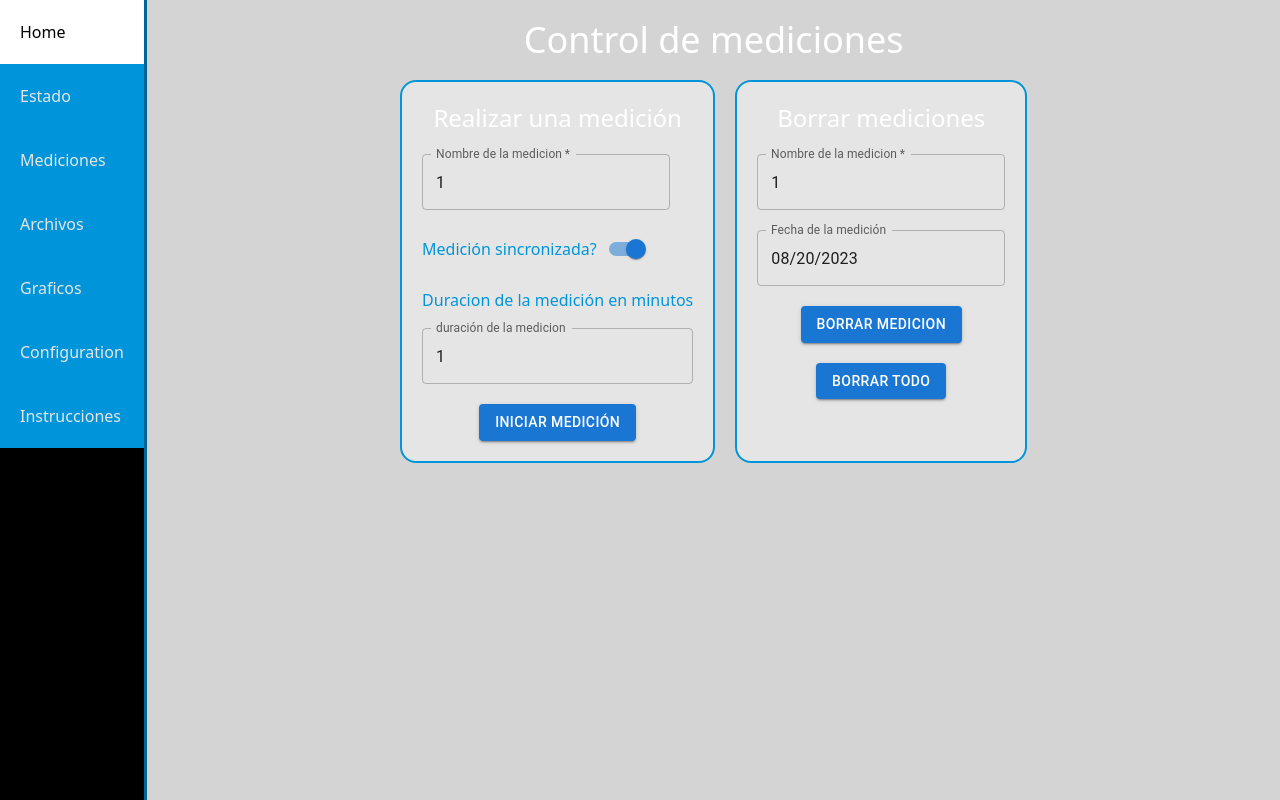
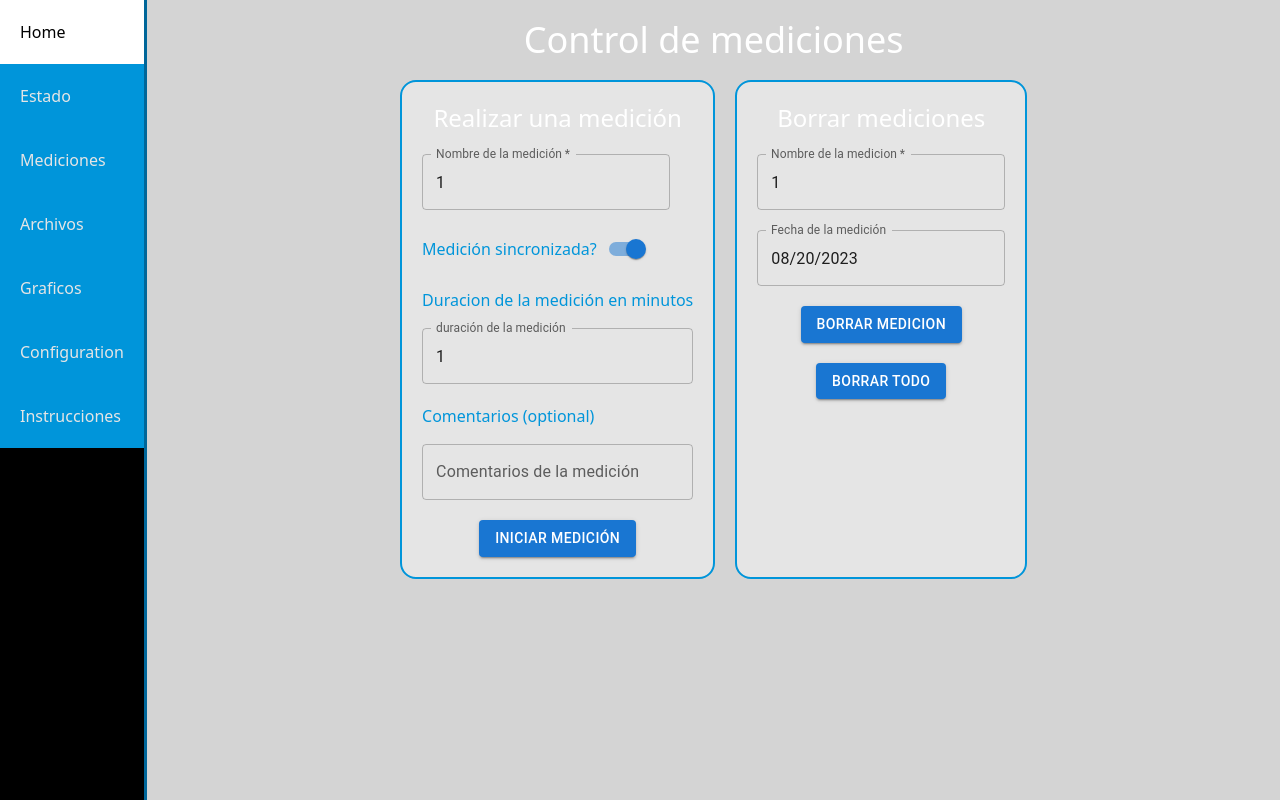
Before and after one commit to lucamazzer/SHM-React-website, a Next.js app in the folder shm-nextjs-website/: page /Messures in a window 1280 px wide. Built offline with nearby package versions, Linux system fonts and the light colour scheme; no server answers.

Commit message:
feat: add comments to measure

```diff
--- a/shm-nextjs-website/src/Services/Measures.api.js
+++ b/shm-nextjs-website/src/Services/Measures.api.js
@@ -6,6 +6,7 @@ export const initMeasure = async ({
   id,
   sync,
   timeout,
+  comment,
 }) => {
   try {
     const { data, error } = await api.post('init_measure', {
@@ -14,6 +15,7 @@ export const initMeasure = async ({
       nro_muestreo: id,
       sync,
       timeout,
+      comment,
     });
     return { data, error };
   } catch (error) {
--- a/shm-nextjs-website/src/app/Messures/page.jsx
+++ b/shm-nextjs-website/src/app/Messures/page.jsx
@@ -28,6 +28,7 @@ export default function MessurePage() {
 
   const [enableCancel, setEnableCancel] = React.useState(true);
   const [timer, setTimer] = React.useState(0);
+  const [comment, setComment] = React.useState('');
 
   // const [relativeTime, setRelativeTime] = React.useState(1);
   // const [durationUnit, setDurationUnit] = React.useState('m');
@@ -47,6 +48,7 @@ export default function MessurePage() {
     setCurrentTimeOutId,
     showClock,
     setShowClock,
+    cleanMeasureState,
   } = useAppContext();
 
   const checkMeasureIsInProgress = React.useCallback(async () => {
@@ -62,7 +64,7 @@ export default function MessurePage() {
 
     setTimer(timeLeft);
     const timeoutMeasure = timeLeft * 1000;
-    console.log(data);
+
     const timeoutId = setTimeout(async () => {
       setLoadingMessage('descargando datos...');
       setShowClock(false);
@@ -118,6 +120,7 @@ export default function MessurePage() {
       sync,
       startTime,
       timeout,
+      comment,
     };
 
     setEnableCancel(false);
@@ -184,11 +187,10 @@ export default function MessurePage() {
       setMeasureInProgress(false);
     }, timeoutMeasure);
     setCurrentTimeOutId(timeoutId);
-  }, [duration, nMeasure, sync]);
+  }, [duration, nMeasure, sync, comment]);
 
   const handleCancelMeasure = React.useCallback(async () => {
-    setMeasureInProgress(false);
-    setShowClock(false);
+    cleanMeasureState();
 
     const { error } = await cancelMeasure();
     if (error) {
@@ -221,6 +223,10 @@ export default function MessurePage() {
         ? 60
         : event.target.value;
     setDuration(newValue);
+  };
+
+  const handleSetComment = event => {
+    setComment(event.target.value);
   };
 
   // const handleDurationUnit = event => {
@@ -313,7 +319,7 @@ export default function MessurePage() {
                 <MyTextfield
                   type="number"
                   id="id-medicion"
-                  label="Nombre de la medicion"
+                  label="Nombre de la medición"
                   variant="outlined"
                   required
                   value={nMeasure}
@@ -337,7 +343,7 @@ export default function MessurePage() {
                 <MyTextfield
                   type="number"
                   id="outlined-basic"
-                  label="duración de la medicion"
+                  label="duración de la medición"
                   variant="outlined"
                   onChange={handleSetMeasureDuration}
                   value={duration}
@@ -410,6 +416,27 @@ export default function MessurePage() {
                       )}
                     </div>
                   )} */}
+              <div className="flex flex-col mt-5">
+                <h1 className="text-primary font-medium mb-4">
+                  Comentarios (optional){' '}
+                </h1>
+                <MyTextfield
+                  id="id-comment"
+                  label="Comentarios de la medición"
+                  variant="outlined"
+                  multiline
+                  onChange={handleSetComment}
+                  value={comment}
+                />
+                {/* <div className="ml-5">
+                      <MyRadioGroup
+                        title={'Unidad duración'}
+                        options={unitsOptions}
+                        value={durationUnit}
+                        onChange={handleDurationUnit}
+                      />
+                    </div> */}
+              </div>
             </Box>
             <Button
               onClick={handleMakeMeasure}
--- a/shm-nextjs-website/src/contexts/appContext.js
+++ b/shm-nextjs-website/src/contexts/appContext.js
@@ -13,6 +13,12 @@ export const AppContextProvider = ({ children }) => {
 
   const [showClock, setShowClock] = React.useState(null);
 
+  const cleanMeasureState = () => {
+    setMeasureInProgress(false);
+    setLoadingMessage('Medición en progreso...');
+    setShowClock(null);
+  };
+
   return (
     <AppContext.Provider
       value={{
@@ -24,6 +30,7 @@ export const AppContextProvider = ({ children }) => {
         setCurrentTimeOutId,
         showClock,
         setShowClock,
+        cleanMeasureState,
       }}>
       {children}
     </AppContext.Provider>
```
